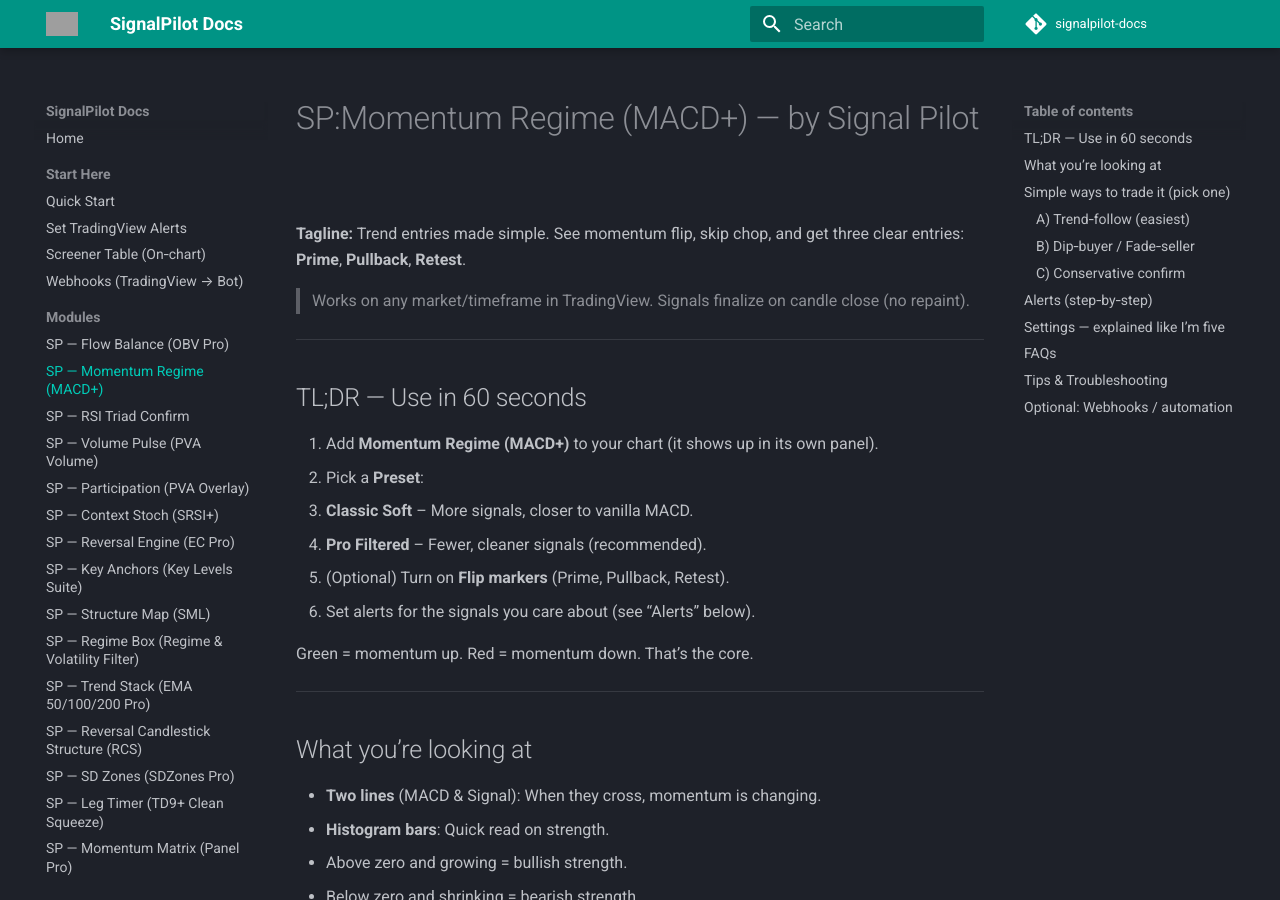
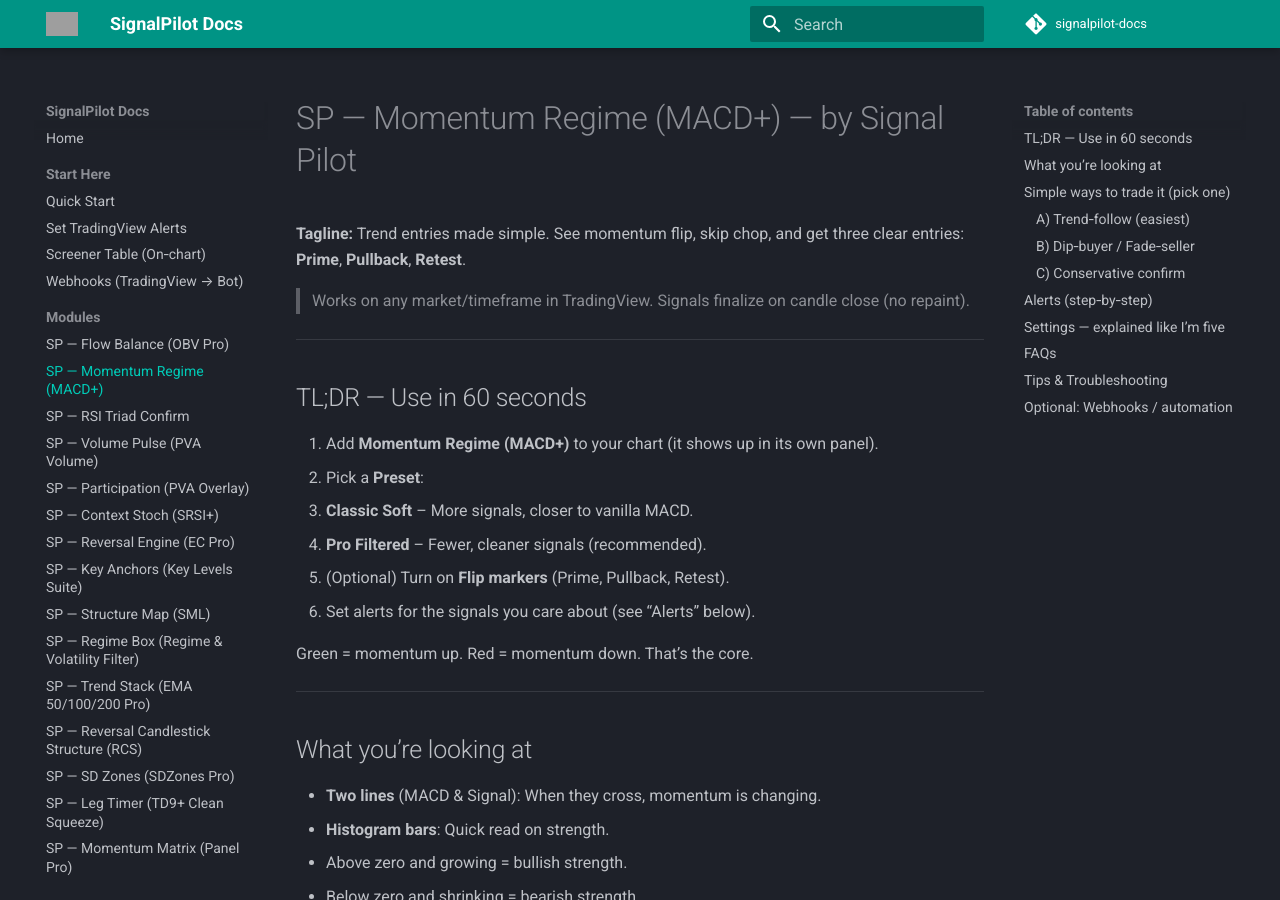
Before and after one commit to Signalpilot/signalpilot-docs, an MkDocs documentation site: the page built from docs/spp-macd-plus.md, in a window 1280 px wide and 900 px high. Built offline with MkDocs 1.6.1 and Material for MkDocs 9.7.7, drawn with Linux system fonts in a browser that asks for light colours; comment, search, counter and statistics services are not loaded; grey boxes are pictures that could not be loaded.

```diff
--- a/docs/spp-macd-plus.md
+++ b/docs/spp-macd-plus.md
@@ -1,4 +1,4 @@
-# SP:Momentum Regime (MACD+) — by Signal Pilot
+# SP — Momentum Regime (MACD+) — by Signal Pilot
 **Tagline:** Trend entries made simple. See momentum flip, skip chop, and get three clear entries: **Prime**, **Pullback**, **Retest**.
 
 > Works on any market/timeframe in TradingView. Signals finalize on candle close (no repaint).
```
